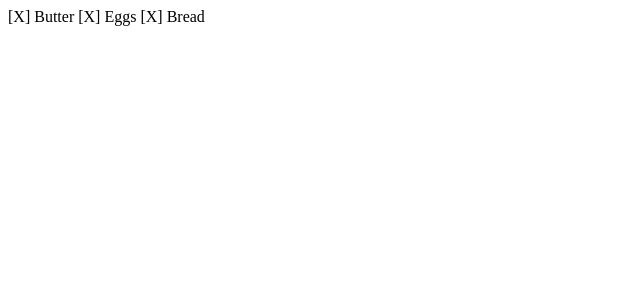
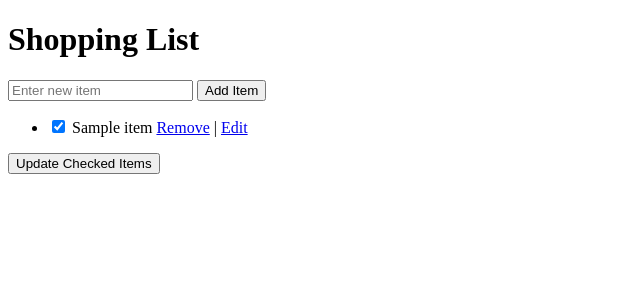
Before and after one commit to raoraafe/shopping-list, a PHP site: page /index.php in a window 1280 px wide. Shown: the top 300 px of the page, without its empty margins (0-640 px from the left). Run offline with PHP 8.4, Linux system fonts and the light colour scheme; tables that the repository leaves empty hold one stand-in row (values such as "Sample post").

Commit message:
shopping list remove, checked functionality and edit to be done

```diff
--- a/index.php
+++ b/index.php
@@ -2,13 +2,13 @@
 //autoload files
 spl_autoload_register(function ($class) {
     $prefix = 'model\\';
-	$baseDir = __DIR__ . '/model/';
+    $baseDir = __DIR__.'/model/';
     $len = strlen($prefix);
     if (strncmp($prefix, $class, $len) !== 0) {
         return; // The class does not belong to the 'model' namespace, so return
     }
     $relativeClass = substr($class, $len);
-	$file = $baseDir . str_replace('\\', '/', $relativeClass) . '.php';
+    $file = $baseDir.str_replace('\\', '/', $relativeClass).'.php';
     //echo $file;exit;
     if (file_exists($file)) {
         require $file;
@@ -21,24 +21,73 @@ use model\ShoppingList;
 
 $shoppingList = new ShoppingList('localhost', 'root', '', 'shopping_list');
 
-// Add items
-$shoppingList->addItem('Milk');
-$shoppingList->addItem('Eggs');
-$shoppingList->addItem('Bread');
+// Handle adding a new item
+if ($_SERVER['REQUEST_METHOD'] === 'POST' && isset($_POST['newItem'])) {
+    $newItem = $_POST['newItem'];
+    if (!empty($newItem)) {
+        $shoppingList->addItem($newItem);
+    }
+}
 
-// Mark an item as checked
-$shoppingList->markItemAsChecked(2);
+// Handle removing an item
+if ($_SERVER['REQUEST_METHOD'] === 'GET' && isset($_GET['removeItem'])) {
+    $removeItemId = intval($_GET['removeItem']);
+    $shoppingList->deleteItem($removeItemId);
+    header("Location: index.php"); // Redirect to refresh the page
+    exit();
+}
 
-// Edit an item
-$shoppingList->editItem(2, 'Butter');
+// Handle update checked item(s)
+if ($_SERVER['REQUEST_METHOD'] === 'POST' && isset($_POST['checkedItems'])) {
+    $checkedItems = $_POST['checkedItems'];
+    foreach ($checkedItems as $checkedItem) {
 
-// Delete an item
-$shoppingList->deleteItem(1);
+        $shoppingList->markItemAsChecked($checkedItem);
+    }
+
+    header("Location: index.php"); // Redirect to refresh the page
+    exit();
+}
 
 // Get the updated shopping list
 $items = $shoppingList->getItems();
+?>
+<!DOCTYPE html>
+<html lang="en">
+<head>
+    <title>Shopping List</title>
+</head>
+<body>
+<h1>Shopping List</h1>
 
-// Display the shopping list
-foreach ($items as $index => $item) {
-	echo ($item->isChecked() ? '[X] ' : '[ ] ') . $item->getName() . PHP_EOL;
-}
+<!-- Add new item form -->
+<form method="POST">
+    <label>
+        <input type="text" name="newItem" placeholder="Enter new item">
+    </label>
+    <button type="submit">Add Item</button>
+</form>
+
+<?php if (!empty($items)): ?>
+
+    <!-- update for checked item form -->
+    <form method="POST">
+        <!-- Display the shopping list -->
+        <ul>
+            <?php foreach ($items as $item): ?>
+                <li>
+                    <label>
+                        <input type="checkbox" name="checkedItems[]" value="<?php echo $item->getId(); ?>"
+                            <?php echo $item->isChecked() ? 'checked' : ''; ?>>
+                        <?php echo $item->getName(); ?>
+                    </label>
+                    <a href="?removeItem=<?php echo $item->getId(); ?>">Remove</a> | <a
+                            href="?editItem=<?php echo $item->getId(); ?>">Edit</a>
+                </li>
+            <?php endforeach; ?>
+        </ul>
+        <button type="submit">Update Checked Items</button>
+    </form>
+<?php endif; ?>
+</body>
+</html>
--- a/model/Item.php
+++ b/model/Item.php
@@ -1,29 +1,41 @@
 <?php
 
 namespace model;
-class Item {
 
+class Item
+{
+    private int $itemId;
     private string $name;
     private bool $checked;
 
-	public function __construct( $name ) {
-		$this->name    = $name;
+    public function __construct($id, $name)
+    {
+        $this->name = $name;
         $this->checked = false;
+        $this->itemId = $id;
     }
 
-	public function getName(): string {
+    public function getId(): int
+    {
+        return $this->itemId;
+    }
+    public function getName(): string
+    {
         return $this->name;
     }
 
-	public function isChecked(): bool {
+    public function isChecked(): bool
+    {
         return $this->checked;
     }
 
-	public function checkItem(): void {
+    public function checkItem(): void
+    {
         $this->checked = true;
     }
 
-	public function uncheckItem(): void {
+    public function uncheckItem(): void
+    {
         $this->checked = false;
     }
 }
--- a/model/ShoppingList.php
+++ b/model/ShoppingList.php
@@ -16,25 +16,28 @@ class ShoppingList
             $this->pdo = new PDO($dsn, $username, $password);
             $this->pdo->setAttribute(PDO::ATTR_ERRMODE, PDO::ERRMODE_EXCEPTION);
         } catch (\Exception $e) {
-			die("Connection failed: " . $e->getMessage());
+            die("Connection failed: ".$e->getMessage());
         }
     }
 
-	public function addItem($name): void {
+    public function addItem($name): void
+    {
         $sql = "INSERT INTO items (name) VALUES (:name)";
         $stmt = $this->pdo->prepare($sql);
-		$stmt->bindValue(':name', $name );
+        $stmt->bindValue(':name', $name);
         $stmt->execute();
     }
 
-	public function deleteItem($id): void {
+    public function deleteItem($id): void
+    {
         $sql = "DELETE FROM items WHERE id = :id";
         $stmt = $this->pdo->prepare($sql);
         $stmt->bindValue(':id', $id, PDO::PARAM_INT);
         $stmt->execute();
     }
 
-	public function editItem($id, $newName): void {
+    public function editItem($id, $newName): void
+    {
         $sql = "UPDATE items SET name = :newName WHERE id = :id";
         $stmt = $this->pdo->prepare($sql);
         $stmt->bindValue(':id', $id, PDO::PARAM_INT);
@@ -42,28 +45,33 @@ class ShoppingList
         $stmt->execute();
     }
 
-	public function markItemAsChecked($id): void {
+    public function markItemAsChecked($id): void
+    {
         $sql = "UPDATE items SET checked = 1 WHERE id = :id";
         $stmt = $this->pdo->prepare($sql);
         $stmt->bindValue(':id', $id, PDO::PARAM_INT);
         $stmt->execute();
     }
 
-	public function markItemAsUnchecked($id): void {
+    public function markItemAsUnchecked($id): void
+    {
         $sql = "UPDATE items SET checked = 0 WHERE id = :id";
         $stmt = $this->pdo->prepare($sql);
         $stmt->bindValue(':id', $id, PDO::PARAM_INT);
         $stmt->execute();
     }
 
-	public function getItems(): array {
+    public function getItems(): array
+    {
         $sql = "SELECT * FROM items";
         $stmt = $this->pdo->query($sql);
         $items = [];
 
         while ($row = $stmt->fetch(PDO::FETCH_ASSOC)) {
-			$item = new Item($row['name']);
-			$item->checkItem($row['checked']);
+            $item = new Item($row['id'], $row['name']);
+            if ($row['checked']) {
+                $item->checkItem();
+            }
             $items[] = $item;
         }
 
```
Lines whose indentation alone changed are shown as unchanged.
